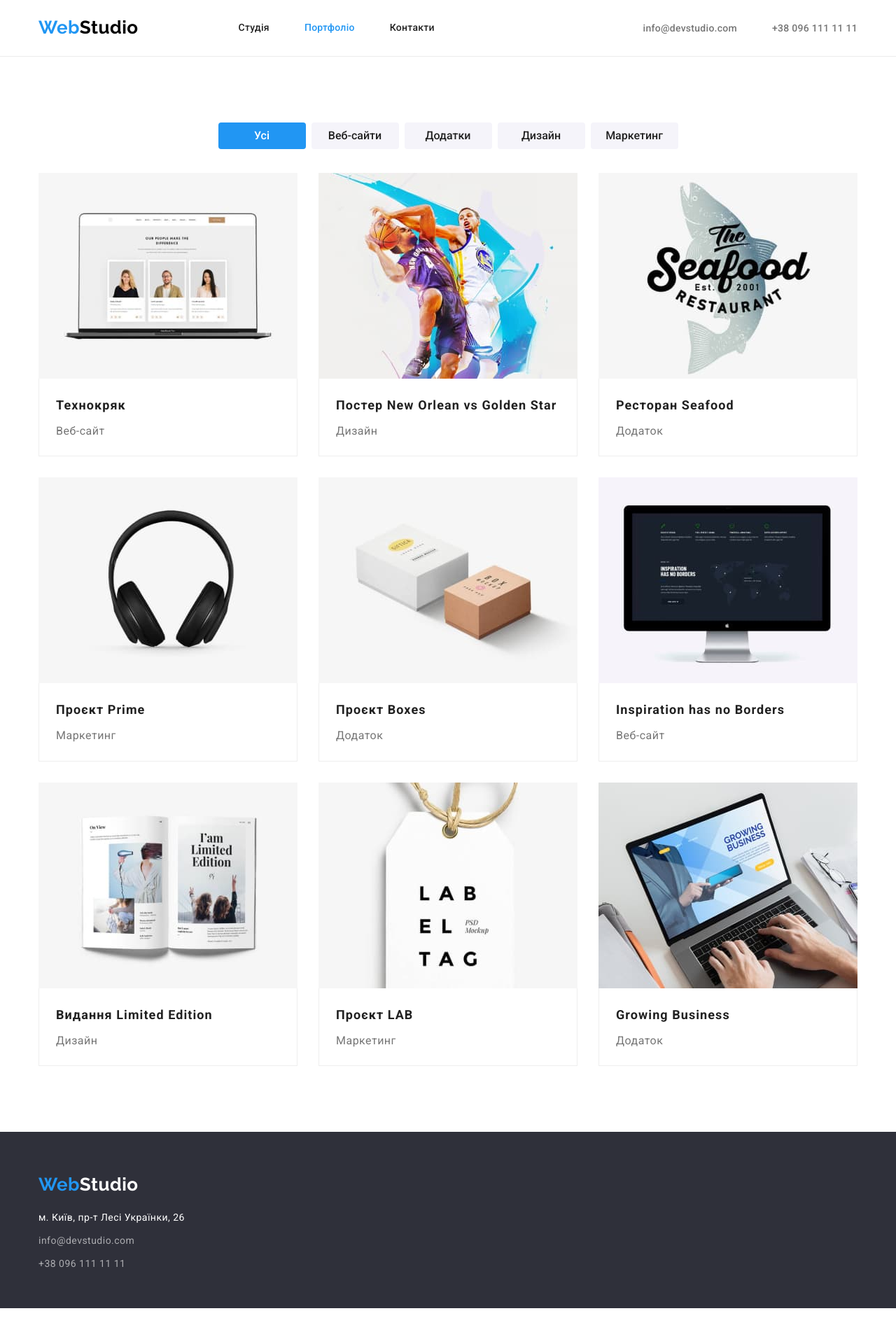
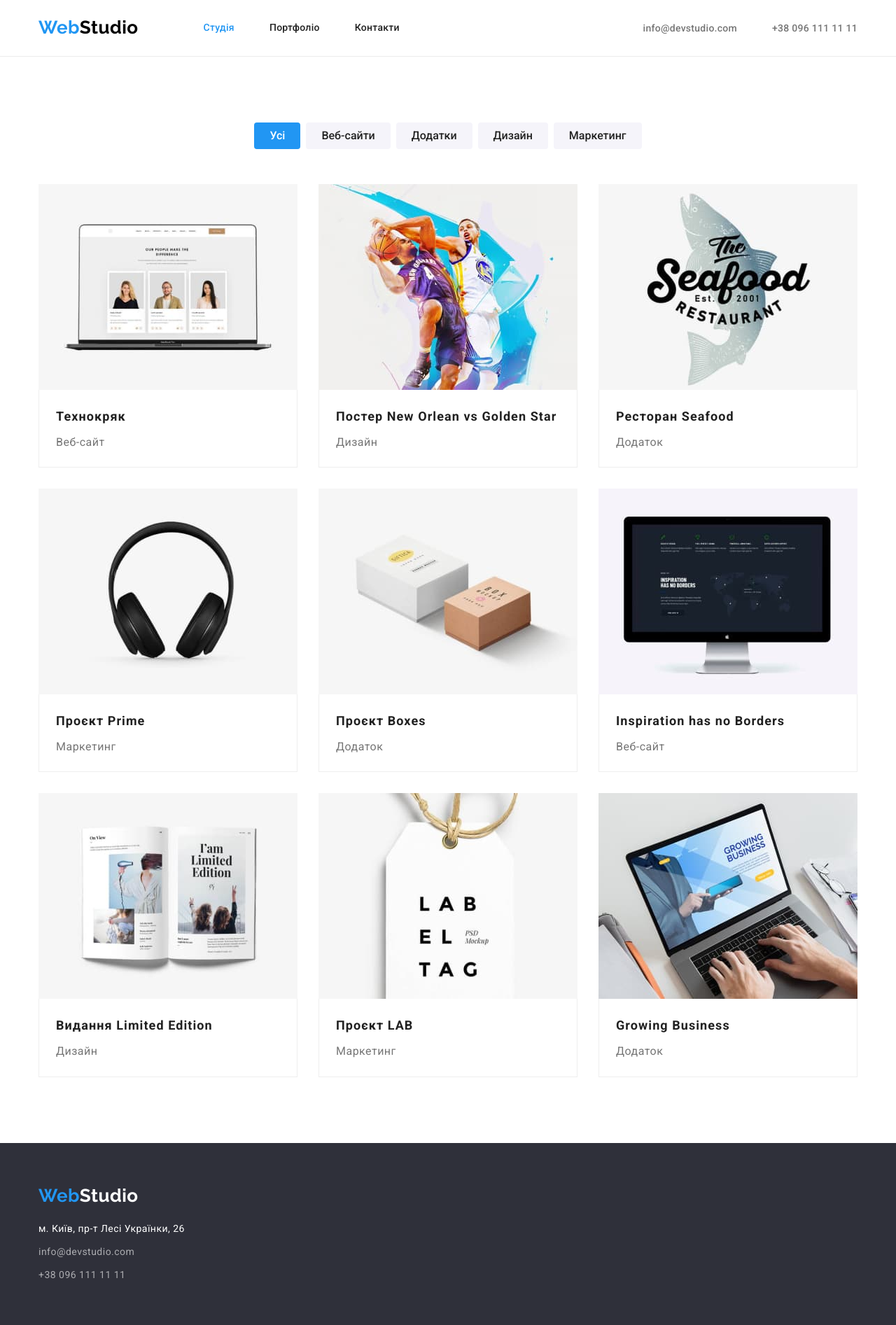
Before and after one commit to Dmasbs/jss-2022-hw-03, a plain HTML site: page portfolio.html in a window 1280 px wide. Shown: the whole page at 70% size. Before the commit the page ends 1869 px from the top, so only its background shows below. Drawn offline with nearby package versions, Linux system fonts and the light colour scheme.

Commit message:
layout 3

```diff
--- a/css/styles.css
+++ b/css/styles.css
@@ -246,13 +246,17 @@ body {
    border-radius: 0px;
 }
 
+.team-block-text {
+   padding-top: 30px;
+   padding-bottom: 30px;
+}
+
 .team-member {
    font-size: 16px;
    font-weight: 500;
    line-height: calc(19/16);
    color: #212121;
    text-align: center;
-   margin-top: 30px;
    margin-bottom: 10px;
 }
 
@@ -260,7 +264,6 @@ body {
    line-height: 1.18;
    color: var(--color-gray-text);
    text-align: center;
-   margin-bottom: 30px;
 }
 
 /* -------------------------FOOTER-------------------*/
@@ -268,13 +271,10 @@ body {
 
 .footer {
    background-color: #2F303A;
-}
-
-.footer-container {
-   height: 252px;
    padding-top: 60px;
    padding-bottom: 60px;
 }
+
 
 .footer-logo {
    font-family: 'Raleway', sans-serif;
@@ -288,11 +288,7 @@ body {
    margin-top: 20px;
 }
 
-.footer-address {
-   font-size: 14px;
-   line-height: 1.71;
-   color: var(--color-text-white);
-}
+
 
 .footer-list {
    display: flex;
@@ -303,6 +299,15 @@ body {
    font-size: 14px;
    line-height: 1.71;
    color: rgba(255, 255, 255, 0.6);
+}
+
+.footer-address {
+   font-size: 14px;
+   line-height: 1.71;
+   color: var(--color-text-white);
+}
+
+.footer-item:not(:first-child) {
    margin-top: 9px;
 }
 
@@ -319,18 +324,18 @@ body {
    display: flex;
    justify-content: center;
    gap: 8px;
+   margin-bottom: 50px;
 
 }
 
 .portfolio-button {
-   width: 125px;
-   height: 38px;
    border: none;
    border-radius: 4px;
    background-color: #F5F4FA;
    font-weight: 500;
    line-height: 1.6;
    color: #212121;
+   padding: 6px 22px;
 }
 
 .btn-active{
@@ -347,8 +352,15 @@ body {
 .card-list {
    display: flex;
    flex-wrap: wrap;
-   gap: 30px;
-   margin-top: 34px;
+   margin-top: -30px;
+   margin-left: -30px;
+}
+.card-item {
+   margin-top: 30px;
+   margin-left: 30px;
+}
+.card-image {
+   max-width: 100%;
 }
 .card-block-text {
    padding: 20px 24px;
--- a/portfolio.html
+++ b/portfolio.html
@@ -16,11 +16,11 @@
 <body>
    <header class="header">
       <div class="container header-container">
+            <a class="header-logo link" href="./index.html"><span class="web-span">Web</span>Studio</a>
          <nav class="header-nav">
             <ul class="header-list-one list">
-               <li class="header-item"><a class="header-logo link" href="./index.html"><span class="web-span">Web</span>Studio</a></li>
-               <li class="header-item"><a class="header-link link" href="./index.html"><span>Студія</span></a></li>
-               <li class="header-item"><a class="header-link link is-active" href="./portfolio.html">Портфоліо</a></li>
+               <li class="header-item"><a class="header-link link is-active" href="./index.html"><span>Студія</span></a></li>
+               <li class="header-item"><a class="header-link link" href="./portfolio.html">Портфоліо</a></li>
                <li class="header-item"><a class="header-link link" href="">Контакти</a></li>
             </ul>
          </nav>
@@ -149,10 +149,8 @@
       <div class="footer-container container">
          <a class="footer-logo link" href=""><span class="web-span">Web</span>Studio</a>
          <address class="address">
-            <p class="footer-address">
-               <a href="./index.html" class="footer-address-link link">м. Київ, пр-т Лесі Українки, 26</a>
-            </p>
             <ul class="footer-list list">
+               <li class="footer-item footer-address"> <a href="" class="footer-address-link link">м. Київ, пр-т Лесі Українки, 26</a></li>
                <li class="footer-item"><a class="footer-link link" href="mailto:info@devstudio.com">info@devstudio.com</a></li>
                <li class="footer-item"><a class="footer-link link" href="tel:+380961111111">+38 096 111 11 11</a></li>
             </ul>
```
Also changed, not shown: index.html (+10 -4 lines).
